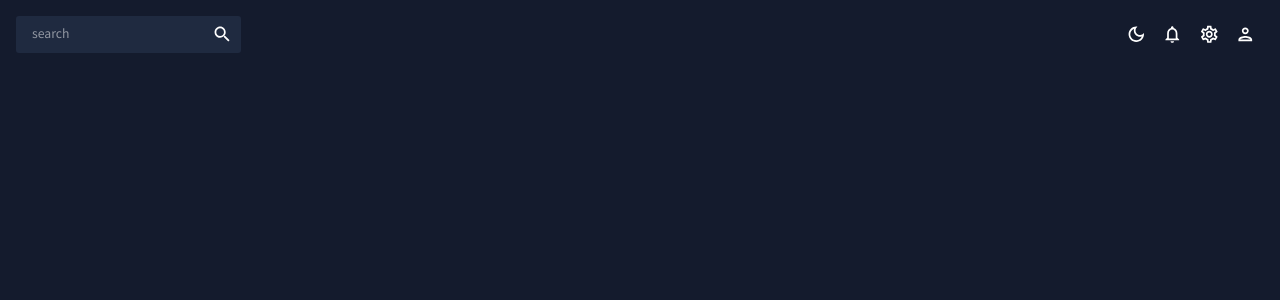
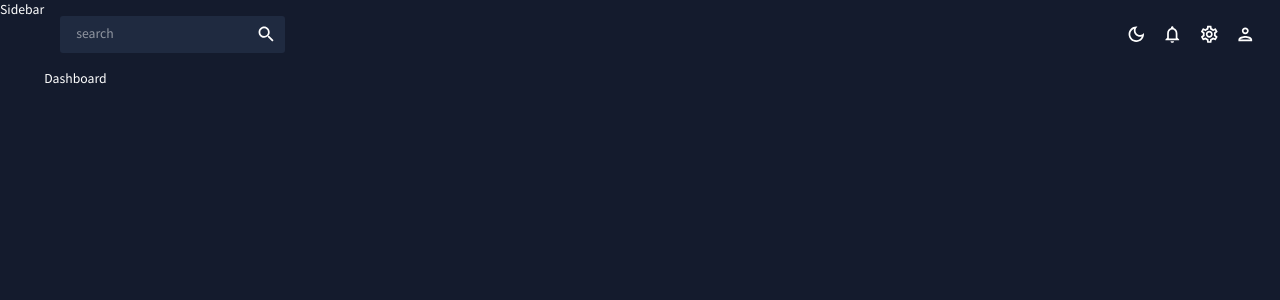
Before and after one commit to susanta/react-portfolio-3-dashboard, a React (Create React App) app: page / in a window 1280 px wide. Shown: the top 300 px of the page. Built offline with nearby package versions, Linux system fonts and the light colour scheme.

Commit message:
Routes setup

```diff
--- a/src/App.js
+++ b/src/App.js
@@ -1,6 +1,9 @@
 import Topbar from './scenes/global/Topbar';
+import { Routes, Route } from 'react-router-dom';
 import { ColorModeContext, useMode } from './theme';
 import { CssBaseline, ThemeProvider } from '@mui/material';
+import Sidebar from './scenes/global/Sidebar';
+import Dashboard from './scenes/dashboard';
 
 function App() {
   const [theme, colorMode] = useMode();
@@ -10,8 +13,12 @@
       <ThemeProvider theme={theme}>
         <CssBaseline />
         <div className="app">
+          <Sidebar />
           <main className="content">
             <Topbar />
+            <Routes>
+              <Route path="/" element={<Dashboard />} />
+            </Routes>
           </main>
         </div>
       </ThemeProvider>
```
